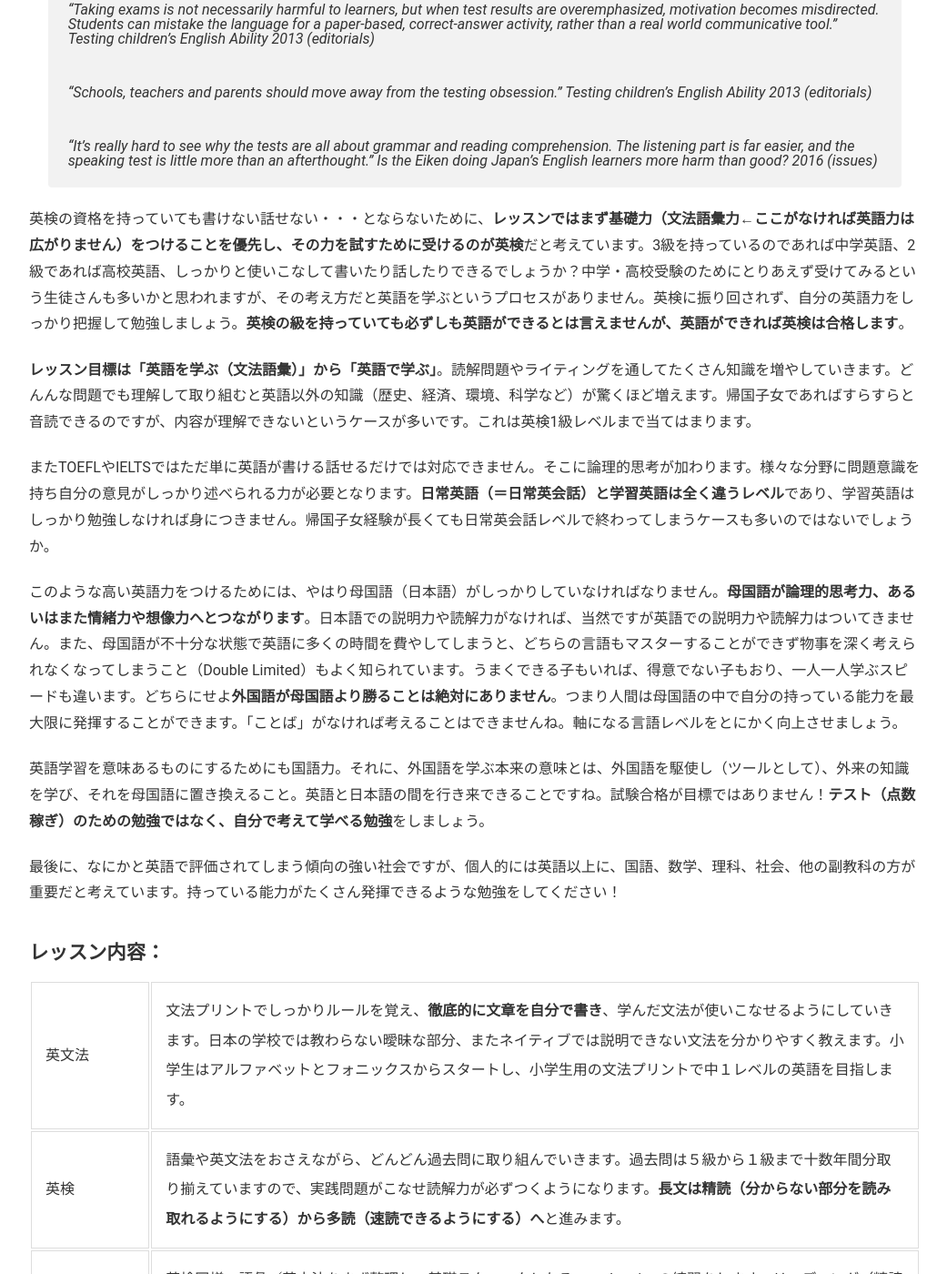
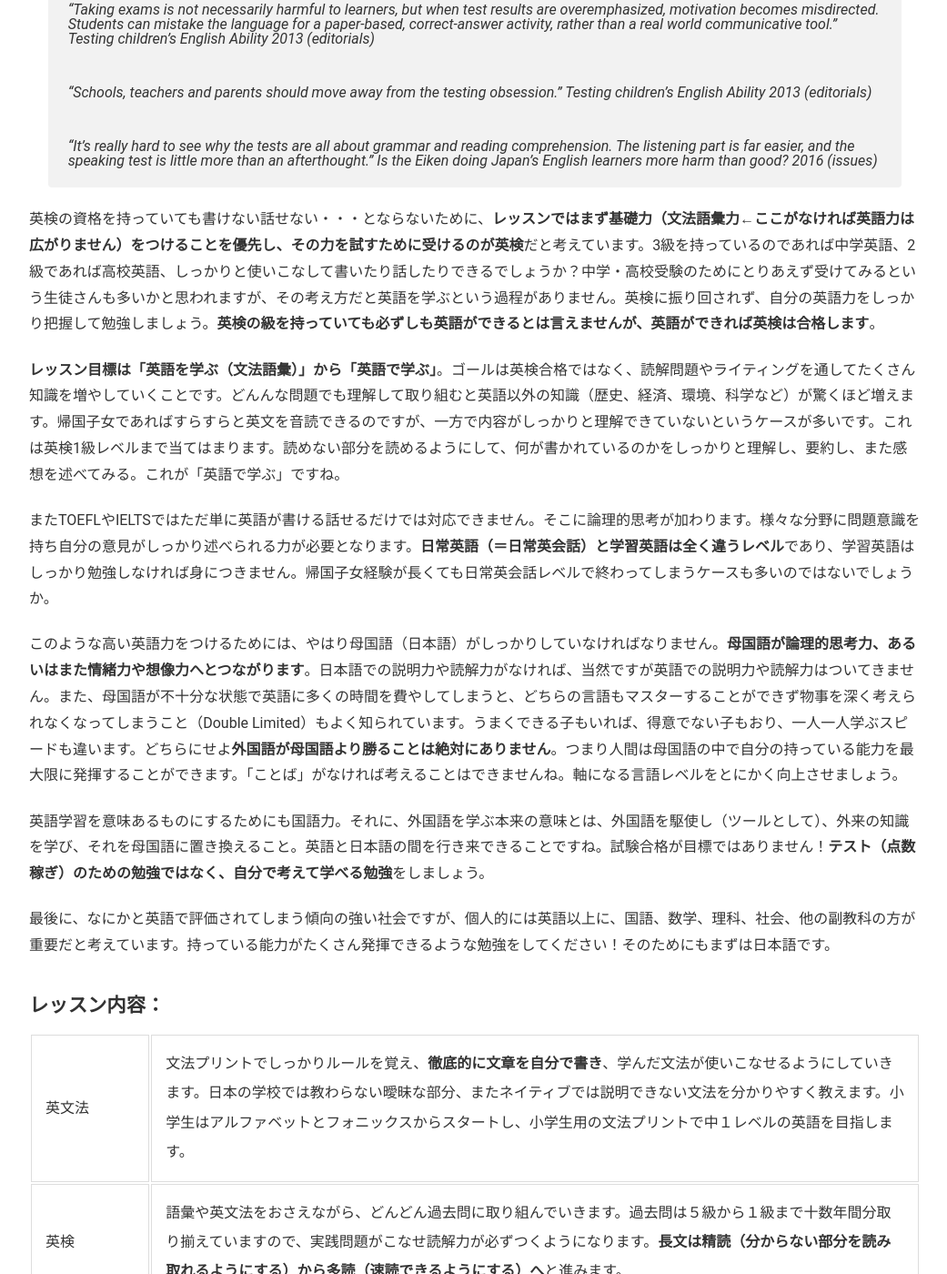
Before and after one commit to phocean/akispace, a Jekyll site: the page built from lessons.md, in a window 1280 px wide and 1400 px high, scrolled down 1176 px. Shown: the whole window at 91% size, without its empty margins (118-1159 px from the left). Built offline with Jekyll 4.4.1, drawn with Linux system fonts in a browser that asks for light colours.

Commit message:
Update lessons.md

```diff
--- a/lessons.md
+++ b/lessons.md
@@ -28,9 +28,9 @@ description: オンライン英語家庭教師　小学生から大学生まで
 >
 > "It's really hard to see why the tests are all about grammar and reading comprehension. The listening part is far easier, and the speaking test is little more than an afterthought." Is the Eiken doing Japan's English learners more harm than good? 2016 (issues)
 
-英検の資格を持っていても書けない話せない・・・とならないために、<strong>レッスンではまず基礎力（文法語彙力←ここがなければ英語力は広がりません）をつけることを優先し、その力を試すために受けるのが英検</strong>だと考えています。3級を持っているのであれば中学英語、2級であれば高校英語、しっかりと使いこなして書いたり話したりできるでしょうか？中学・高校受験のためにとりあえず受けてみるという生徒さんも多いかと思われますが、その考え方だと英語を学ぶというプロセスがありません。英検に振り回されず、自分の英語力をしっかり把握して勉強しましょう。**英検の級を持っていても必ずしも英語ができるとは言えませんが、英語ができれば英検は合格します**。
+英検の資格を持っていても書けない話せない・・・とならないために、<strong>レッスンではまず基礎力（文法語彙力←ここがなければ英語力は広がりません）をつけることを優先し、その力を試すために受けるのが英検</strong>だと考えています。3級を持っているのであれば中学英語、2級であれば高校英語、しっかりと使いこなして書いたり話したりできるでしょうか？中学・高校受験のためにとりあえず受けてみるという生徒さんも多いかと思われますが、その考え方だと英語を学ぶという過程がありません。英検に振り回されず、自分の英語力をしっかり把握して勉強しましょう。**英検の級を持っていても必ずしも英語ができるとは言えませんが、英語ができれば英検は合格します**。
 
-**レッスン目標は「英語を学ぶ（文法語彙）」から「英語で学ぶ」**。読解問題やライティングを通してたくさん知識を増やしていきます。どんんな問題でも理解して取り組むと英語以外の知識（歴史、経済、環境、科学など）が驚くほど増えます。帰国子女であればすらすらと音読できるのですが、内容が理解できないというケースが多いです。これは英検1級レベルまで当てはまります。
+**レッスン目標は「英語を学ぶ（文法語彙）」から「英語で学ぶ」**。ゴールは英検合格ではなく、読解問題やライティングを通してたくさん知識を増やしていくことです。どんんな問題でも理解して取り組むと英語以外の知識（歴史、経済、環境、科学など）が驚くほど増えます。帰国子女であればすらすらと英文を音読できるのですが、一方で内容がしっかりと理解できていないというケースが多いです。これは英検1級レベルまで当てはまります。読めない部分を読めるようにして、何が書かれているのかをしっかりと理解し、要約し、また感想を述べてみる。これが「英語で学ぶ」ですね。
 
 またTOEFLやIELTSではただ単に英語が書ける話せるだけでは対応できません。そこに論理的思考が加わります。様々な分野に問題意識を持ち自分の意見がしっかり述べられる力が必要となります。**日常英語（＝日常英会話）と学習英語は全く違うレベル**であり、学習英語はしっかり勉強しなければ身につきません。帰国子女経験が長くても日常英会話レベルで終わってしまうケースも多いのではないでしょうか。
 
@@ -38,7 +38,7 @@ description: オンライン英語家庭教師　小学生から大学生まで
 
 英語学習を意味あるものにするためにも国語力。それに、外国語を学ぶ本来の意味とは、外国語を駆使し（ツールとして）、外来の知識を学び、それを母国語に置き換えること。英語と日本語の間を行き来できることですね。試験合格が目標ではありません！**テスト（点数稼ぎ）のための勉強ではなく、自分で考えて学べる勉強**をしましょう。
 
-最後に、なにかと英語で評価されてしまう傾向の強い社会ですが、個人的には英語以上に、国語、数学、理科、社会、他の副教科の方が重要だと考えています。持っている能力がたくさん発揮できるような勉強をしてください！
+最後に、なにかと英語で評価されてしまう傾向の強い社会ですが、個人的には英語以上に、国語、数学、理科、社会、他の副教科の方が重要だと考えています。持っている能力がたくさん発揮できるような勉強をしてください！そのためにもまずは日本語です。
 
 <h4>レッスン内容：</h4>
 
```
